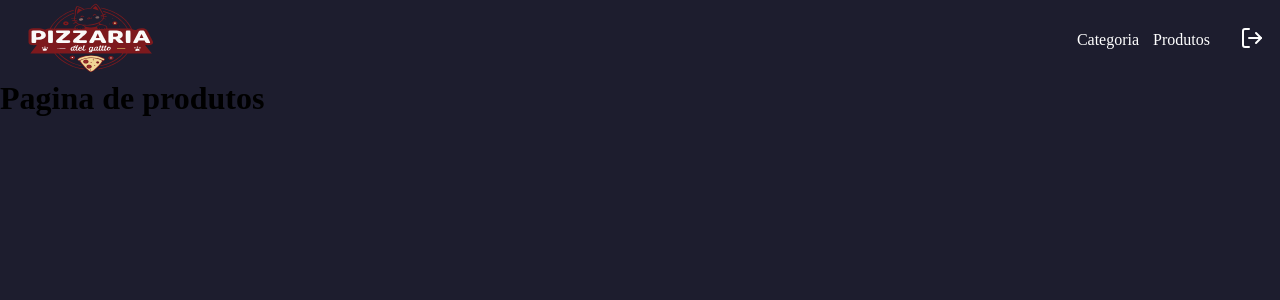
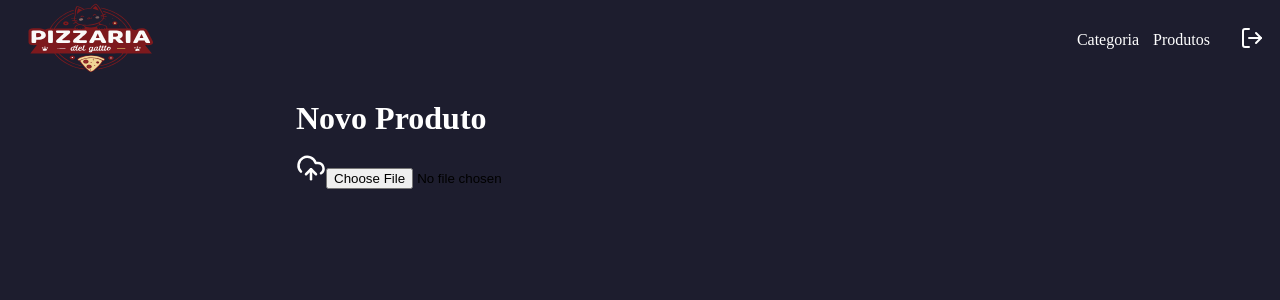
Before and after one commit to WillianRRP/Next-JS_Sistema-pizzaria-web, a Next.js app in the folder frontend/: page /dashboard/products in a window 1280 px wide. Shown: the top 300 px of the page. Built offline with nearby package versions, Linux system fonts and the light colour scheme.

Commit message:
Product registration page

```diff
--- /dev/null
+++ b/frontend/src/app/dashboard/products/components/form/index.tsx
@@ -0,0 +1,66 @@
+'use client'
+
+import { ChangeEvent, useState } from 'react'
+import styles from './styles.module.scss';
+import { UploadCloud } from 'lucide-react'
+import Image from 'next/image';
+
+export function Form() {
+    const [image, setImage] = useState<File>()
+    const[previewImage, setPreviewImage] = useState('')
+
+
+    function handleFile(e: ChangeEvent<HTMLInputElement>) {
+        if (e.target.files && e.target.files[0]) {
+
+            const image = e.target.files[0]
+
+
+
+            if(image.type !== 'image/png' && image.type !== 'image/png') {
+            console.log('Formato de imagem inválido')
+            return
+        }
+
+        setImage(image)
+        setPreviewImage(URL.createObjectURL(image))
+    }
+    }
+
+
+
+    return (
+        <main className={styles.container}>
+
+            <h1>Novo Produto</h1>
+
+            <form className={styles.form}>
+
+                <label className={styles.labelImage}>
+                    <span>
+                        <UploadCloud size={30} color='#fff' />
+                    </span>
+                    <input type="file"
+                        accept='image/png, image/jpeg'
+                        required
+                        onChange={handleFile}
+                    />
+
+                    {previewImage && (
+                        <Image
+                         alt='Imagem do produto'
+                            src={previewImage}
+                            className={styles.imagePreview}
+                            fill={true}
+                            quality={100}
+                            priority={true}
+                        />
+                    )}
+                </label>
+
+            </form>
+
+        </main>
+
+    )
+}
--- /dev/null
+++ b/frontend/src/app/dashboard/products/components/form/styles.module.scss
@@ -0,0 +1,21 @@
+.container{
+    max-width: 720px;
+    margin: 20px auto;
+    padding: 0 16px;
+    display: flex;
+    flex-direction: column;
+    h1{
+        color: var(--white);
+    }
+}
+.form{
+    display: flex;
+    flex-direction: column;
+    margin: 16px 0;
+}
+
+.labelImage{
+    width: 100%;
+    height: 280px;
+    position: relative;
+}
--- a/frontend/src/app/dashboard/products/page.tsx
+++ b/frontend/src/app/dashboard/products/page.tsx
@@ -1,8 +1,8 @@
-
+import { Form } from "./components/form/index"
 export default function Product() {
     return (
-        <main>
-            <h1>Pagina de produtos</h1>
-        </main>
+      <main>
+        <Form />
+      </main>
     )
 }
```
